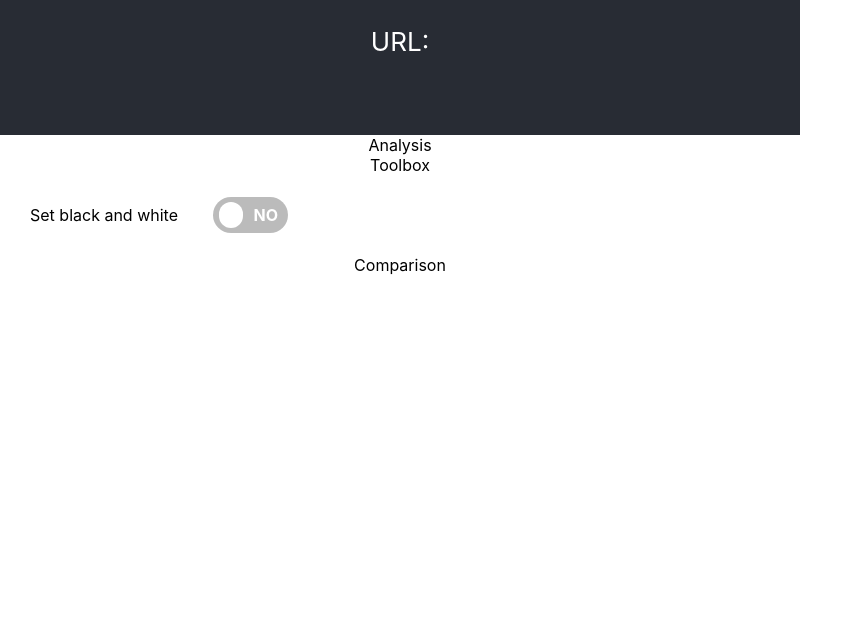
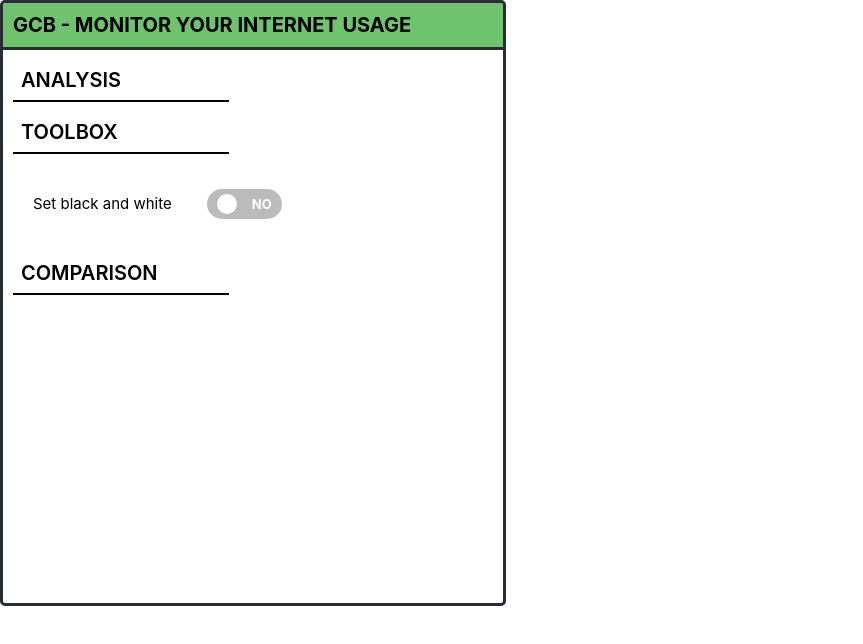
Before and after one commit to Nos-Futurs/goodCodeBehavior, a React app: page / in a window 1280 px wide. Shown: the top 644 px of the page, without its empty margins (0-863 px from the left). Built offline with nearby package versions, Linux system fonts and the light colour scheme; no server answers.

Commit message:
feat(popup): set up ui

```diff
--- a/package.json
+++ b/package.json
@@ -32,7 +32,8 @@
     "html-webpack-plugin": "^5.5.0",
     "mini-css-extract-plugin": "^2.6.1",
     "ts-loader": "^9.4.1",
-    "web-vitals": "^3.0.4"
+    "web-vitals": "^3.0.4",
+    "webpack-dev-server": "^4.11.1"
   },
   "dependencies": {
     "@babel/core": "^7.19.6",
--- a/src/App.css
+++ b/src/App.css
@@ -1,13 +1,22 @@
 .App {
-  text-align: center;
+  width: 100%;
+  height: 100%;
+  border-width: 3px;
+  border: solid;
+  border-color: #282c34;
+  align-items: center;
+  justify-content: center;
+  border-radius: 5px;
 }
 
-.App-header {
-  background-color: #282c34;
-  display: flex;
-  flex-direction: column;
-  align-items: center;
-  justify-content: center;
-  font-size: calc(10px + 2vmin);
-  color: white;
+.Header {
+  padding: 10px;
+  font-size: 20px;
+  align-items: left;
+  background-color: rgba(51, 170, 51, .7);
+  border-bottom: solid;
+  border-width: 3px;
+  border-color: #282c34;
+  font-weight: bold;
+  text-transform: uppercase;
 }
--- a/src/App.tsx
+++ b/src/App.tsx
@@ -24,10 +24,7 @@ function App() {
 
   return (
     <div className="App">
-       <header className="App-header">
-        <p>URL:</p>
-        <p>{url}</p>
-      </header>
+      <header className="Header">GCB - Monitor your internet usage</header>
       <Analysis />
       <Toolbox />
       <Comparison />
--- a/src/components/Analysis/Analysis.tsx
+++ b/src/components/Analysis/Analysis.tsx
@@ -1,9 +1,25 @@
-import React, { useEffect, useState } from "react";
+import React from "react";
 
 export const Analysis = () => {
   return (
-    <div>
-      Analysis
+    <div style={{
+      margin: '10px 0 10px 0'
+    }}>
+      <div
+        style={{
+          fontSize: "20px",
+          borderColor: "#282c34",
+          width: "40%",
+          padding: "8px",
+          marginLeft: "10px",
+          borderBottom: "solid",
+          borderBottomWidth: "2px",
+          textTransform: "uppercase",
+          fontWeight: "600"
+        }}
+      >
+        Analysis
+      </div>
     </div>
   );
 };
--- a/src/components/Comparison/Comparison.tsx
+++ b/src/components/Comparison/Comparison.tsx
@@ -2,8 +2,24 @@ import React, { useEffect, useState } from "react";
 
 export const Comparison = () => {
   return (
-    <div>
-      Comparison
+    <div style={{
+      margin: '10px 0 10px 0'
+    }}>
+      <div
+        style={{
+          fontSize: "20px",
+          borderColor: "#282c34",
+          width: "40%",
+          padding: "8px",
+          marginLeft: "10px",
+          borderBottom: "solid",
+          borderBottomWidth: "2px",
+          textTransform: "uppercase",
+          fontWeight: "600"
+        }}
+      >
+        Comparison
+      </div>
     </div>
   );
 };
--- a/src/components/Toolbox/ToggleSwitch/ToggleSwitch.css
+++ b/src/components/Toolbox/ToggleSwitch/ToggleSwitch.css
@@ -7,6 +7,7 @@
 }
 .labelContainer {
   padding: 15px;
+  font-size: 15px;
 }
 .toggle-switch {
   position: relative;
@@ -23,13 +24,16 @@
   overflow: hidden;
   cursor: pointer;
   border: 0 solid #bbb;
+  height: 30px;
   border-radius: 20px;
 }
 .inner {
-  display: block;
+  display: flex;
   width: 200%;
   margin-left: -100%;
   transition: margin 0.3s ease-in 0s;
+  height: 100%;
+  align-items: center;
 }
 .inner:before,
 .inner:after {
@@ -44,12 +48,14 @@
 }
 .inner:before {
   content: 'YES';
+  font-size: 13px;
   padding-left: 10px;
-  background-color: #0a558c;
+  background-color: rgba(51, 170, 51, .7);
   color: #fff;
 }
 .inner:after {
   content: 'NO';
+  font-size: 13px;
   padding-right: 10px;
   background-color: #bbb;
   color: #fff;
@@ -57,7 +63,7 @@
 }
 .switch {
   display: block;
-  width: 24px;
+  width: 20px;
   margin: 5px;
   background: #fff;
   position: absolute;
--- a/src/components/Toolbox/Toolbox/Toolbox.tsx
+++ b/src/components/Toolbox/Toolbox/Toolbox.tsx
@@ -13,7 +13,7 @@ export const Toolbox = () => {
       chrome.tabs.query(queryInfo, (tabs) => {
         const currentTabId = tabs[0].id;
         if (currentTabId) {
-          if (status){
+          if (status) {
             chrome.tabs.insertCSS(currentTabId, {
               code: "body { filter: grayscale(100%); }",
               allFrames: true,
@@ -30,7 +30,27 @@ export const Toolbox = () => {
 
   return (
     <div>
-      <div>Toolbox</div>
+      <div
+        style={{
+          margin: "10px 0 10px 0",
+        }}
+      >
+        <div
+          style={{
+            fontSize: "20px",
+            borderColor: "#282c34",
+            width: "40%",
+            padding: "8px",
+            marginLeft: "10px",
+            borderBottom: "solid",
+            borderBottomWidth: "2px",
+            textTransform: "uppercase",
+            fontWeight: "600"
+          }}
+        >
+          Toolbox
+        </div>
+      </div>
       <ToggleSwitch
         label={"Set black and white"}
         status={grey}
--- a/src/index.css
+++ b/src/index.css
@@ -1,5 +1,5 @@
 body {
-  width: 800px; /* max width for popup chrome */
+  width: 500px; /* max width for popup chrome */
   height: 600px; /* max heigth for popup chrome */
   margin: 0;
   font-family: -apple-system, BlinkMacSystemFont, 'Segoe UI', 'Roboto', 'Oxygen',
--- a/src/index.html
+++ b/src/index.html
@@ -1,6 +1,6 @@
 <!DOCTYPE html>
 <html lang="en">
   <body>
-    <div id="root"></div>
+    <div style="width: 100%; height: 100%;" id="root"></div>
   </body>
 </html>
```
Also changed, not shown: 1 other file (tests, documents, lock files or other folders).
